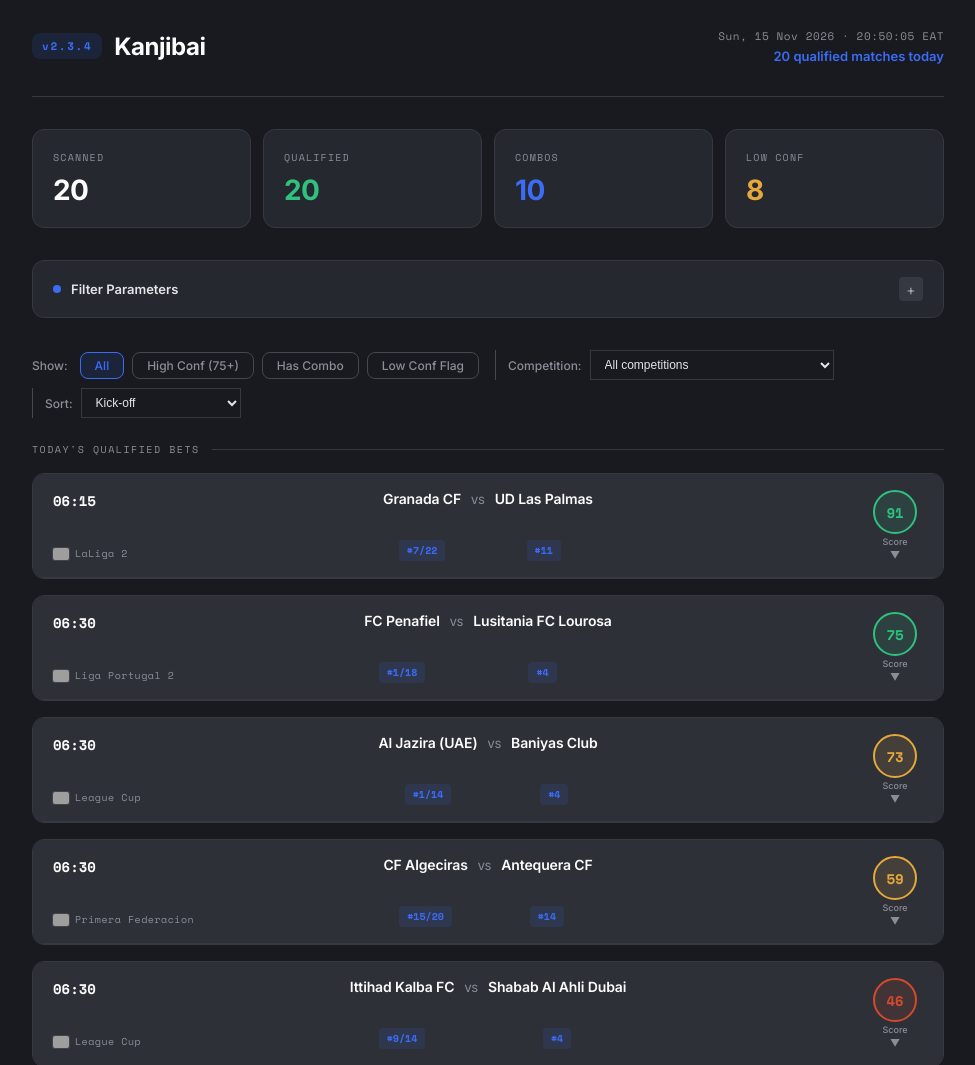
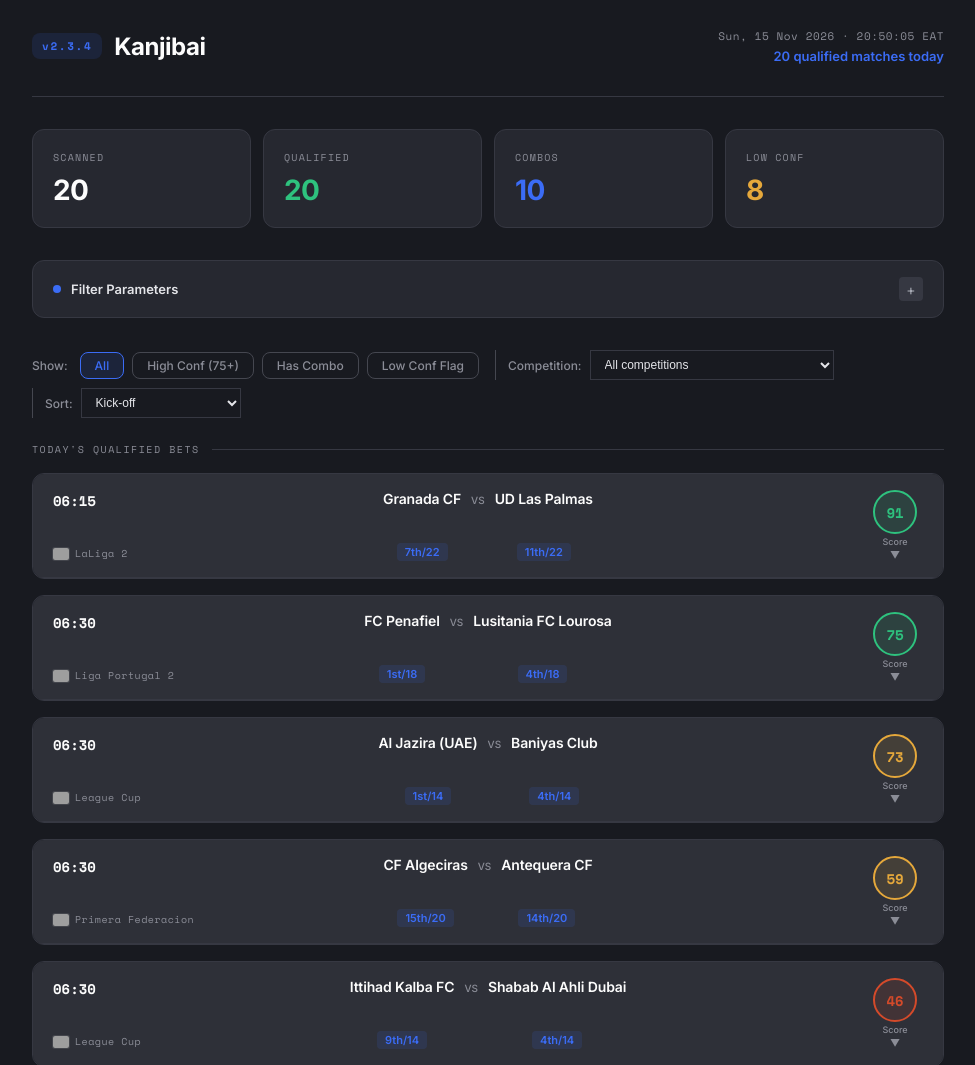
Before and after one commit to 6alaile/kanjibai, a plain HTML site: page ui/index.html in a window 1280 px wide. Shown: the top 1065 px of the page, without its empty margins (152-1127 px from the left). Drawn offline with nearby package versions, Linux system fonts and the light colour scheme; grey boxes are pictures that could not be loaded.

Commit message:
ui: league position as an ordinal with team total
- show "7th/22" instead of "#7/22", set in the team-name font
- the away team now carries the league size too (it showed a bare "#11")
- position and size are read from each team's own stats, falling back to the
  match-level total

Co-Authored-By: MCode (MiniMax-M3.1-Flash) <noreply@minimax.io>
MCode-Session: 463714890403972

```diff
--- a/ui/app.js
+++ b/ui/app.js
@@ -13,8 +13,23 @@ async function loadEnriched() {
   }
 }
 
+// ─── POSITION ──────────────────────────────────────────────────────────────────
+
+// League position as an ordinal: 1st, 2nd, 3rd, 4th … 11th, 21st, 22nd, 23rd.
+function ordinal(n) {
+  if (!n) return '';
+  const suffix = ['th', 'st', 'nd', 'rd'];
+  const v = n % 100;
+  return `${n}${suffix[(v - 20) % 10] || suffix[v] || suffix[0]}`;
+}
+
+// "3rd/16" — ordinal position with the league size when it is known.
+function posLabel(pos, total) {
+  if (!pos) return '';
+  return total ? `${ordinal(pos)}/${total}` : ordinal(pos);
+}
+
 // ─── TIME ──────────────────────────────────────────────────────────────────────
-
 // Kick-off times arrive as HH:MM (BetPawa renders EAT). Normalise defensively:
 // 12h values ("7:30 PM"), ISO timestamps and malformed values are handled so
 // the card always shows a 24h clock.
@@ -406,7 +421,8 @@ function scoreMatch(match, cfg) {
     away: match.away,
     homePos: homeStats.league_position || null,
     awayPos: awayStats.league_position || null,
-    totalTeams: match.total_teams_in_league || null,
+    homeTotal: homeStats.total_teams_in_league || match.total_teams_in_league || null,
+    awayTotal: awayStats.total_teams_in_league || match.total_teams_in_league || null,
     h2hSummary: h2h.summary,
     h2hMatches: h2h.available ? h2h.matches.slice(-5) : null,
     odds: { home: odds.home, draw: odds.draw, away: odds.away },
@@ -653,7 +669,8 @@ createApp({
       filters, marketOptions, filterOptions, selectedCompetition, sortBy, sortOptions,
       matches, qualifiedMatches, filteredMatches, stats, scanMeta,
       runScan, toggleMarket, toggleReasoning, getCompetition, flagCode,
-      formatTime24, competitionOptions, venueFor, opponentFor, scorelineFor
+      formatTime24, competitionOptions, venueFor, opponentFor, scorelineFor,
+      ordinal, posLabel
     };
   }
 }).mount('#app');
--- a/ui/index.html
+++ b/ui/index.html
@@ -176,12 +176,12 @@
             <div class="header-matchup">
               <div class="team-block">
                 <span class="team-name">{{ match.home }}</span>
-                <span class="pos-badge" v-if="match.homePos">#{{ match.homePos }}{{ match.totalTeams ? '/' + match.totalTeams : '' }}</span>
+                <span class="pos-badge" v-if="match.homePos">{{ posLabel(match.homePos, match.homeTotal) }}</span>
               </div>
               <span class="vs-sep">vs</span>
               <div class="team-block">
                 <span class="team-name">{{ match.away }}</span>
-                <span class="pos-badge" v-if="match.awayPos">#{{ match.awayPos }}</span>
+                <span class="pos-badge" v-if="match.awayPos">{{ posLabel(match.awayPos, match.awayTotal) }}</span>
               </div>
             </div>
             <div class="header-right">
--- a/ui/style.css
+++ b/ui/style.css
@@ -497,15 +497,16 @@ header {
   margin-bottom: 2px;
 }
 
-/* Position badge (header, under team name) */
+/* Position badge (header, under team name) — set in the team-name font */
 .pos-badge {
-  font-family: var(--font-mono);
-  font-size: 10px;
-  font-weight: 700;
+  font-family: var(--font-body);
+  font-size: 11px;
+  font-weight: 600;
   color: var(--accent);
   background: var(--accent-soft);
-  padding: 3px 8px;
+  padding: 2px 8px;
   border-radius: var(--radius-sm);
+  letter-spacing: 0;
 }
 
 /* H2H Score History */
```
